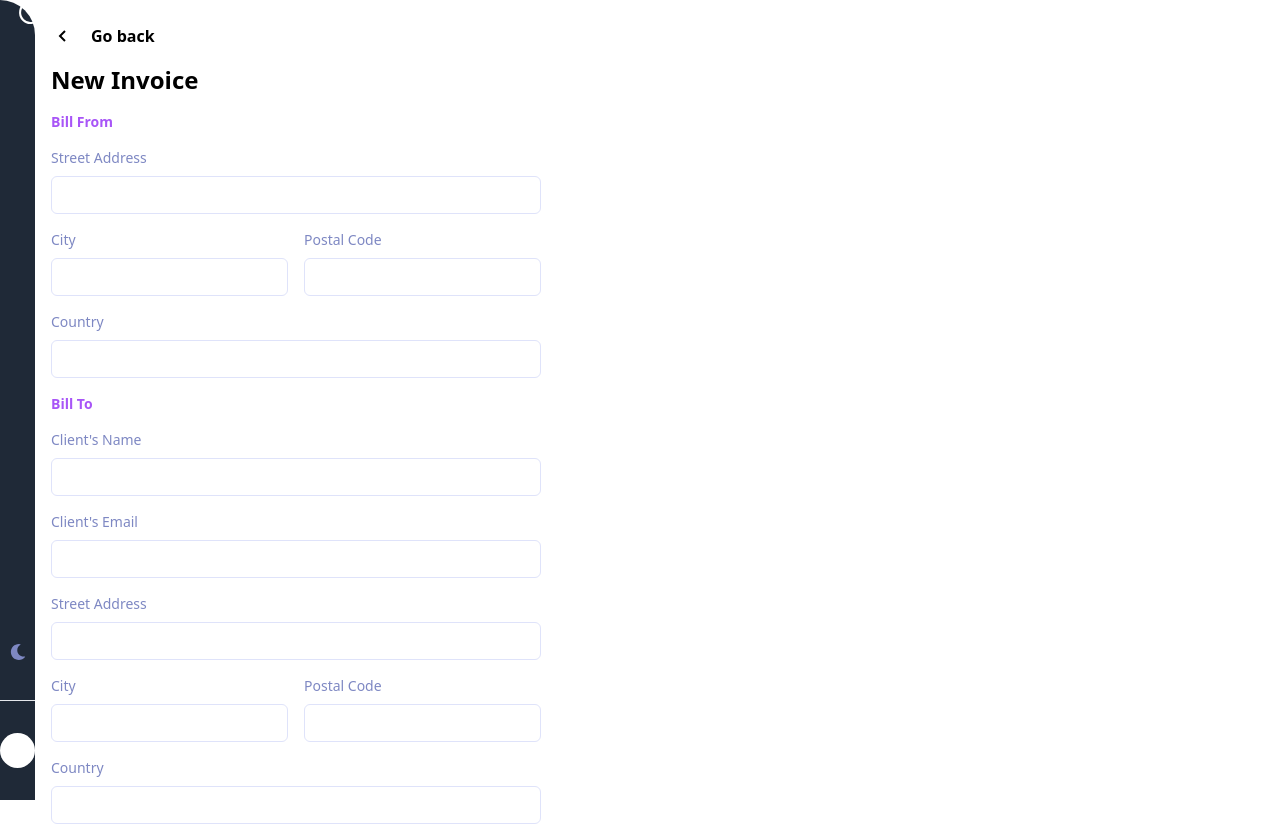
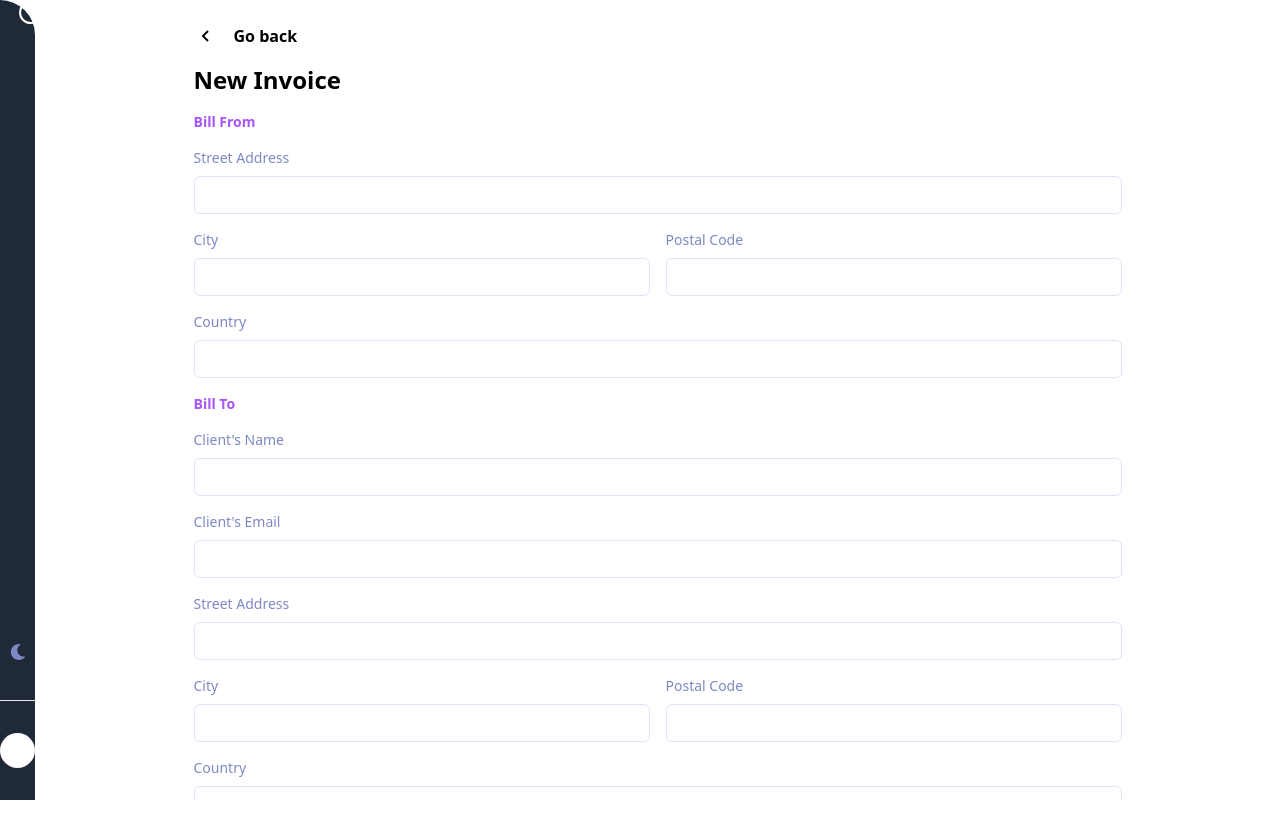
Before and after one commit to chungleee/invoices-app, a React (Vite) app: page /create-invoice in a window 1280 px wide. Shown: the top 825 px of the page. After the commit the page ends 800 px from the top, so only its background shows below. Built offline with nearby package versions, Linux system fonts and the light colour scheme.

Commit message:
desktop styling

```diff
--- a/src/components/InvoiceCard.jsx
+++ b/src/components/InvoiceCard.jsx
@@ -1,4 +1,5 @@
 import React from "react";
+import { Link } from "wouter";
 import RightArrowIcon from "./RightArrowIcon";
 
 const InvoiceCard = ({ invoiceData }) => {
@@ -33,7 +34,14 @@ const InvoiceCard = ({ invoiceData }) => {
 					{status}
 				</p>
 				<span className='hidden md:inline-block'>
-					<RightArrowIcon />
+					<Link
+						invoiceData={invoiceData}
+						href={`/invoices/${invoiceData.receipt_id}`}
+					>
+						<a>
+							<RightArrowIcon />
+						</a>
+					</Link>
 				</span>
 			</div>
 		</div>
--- a/src/pages/CreateInvoice.jsx
+++ b/src/pages/CreateInvoice.jsx
@@ -35,7 +35,7 @@ const CreateInvoice = () => {
 	};
 
 	return (
-		<main className='pt-6	px-4 bg-[#ffffff]'>
+		<main className='pt-6	px-4 bg-[#ffffff] lg:h-screen lg:w-3/4 lg:mx-auto  lg:overflow-auto'>
 			<Link href='/'>
 				<a href='/' className='flex items-center w-fit'>
 					<span>
```
